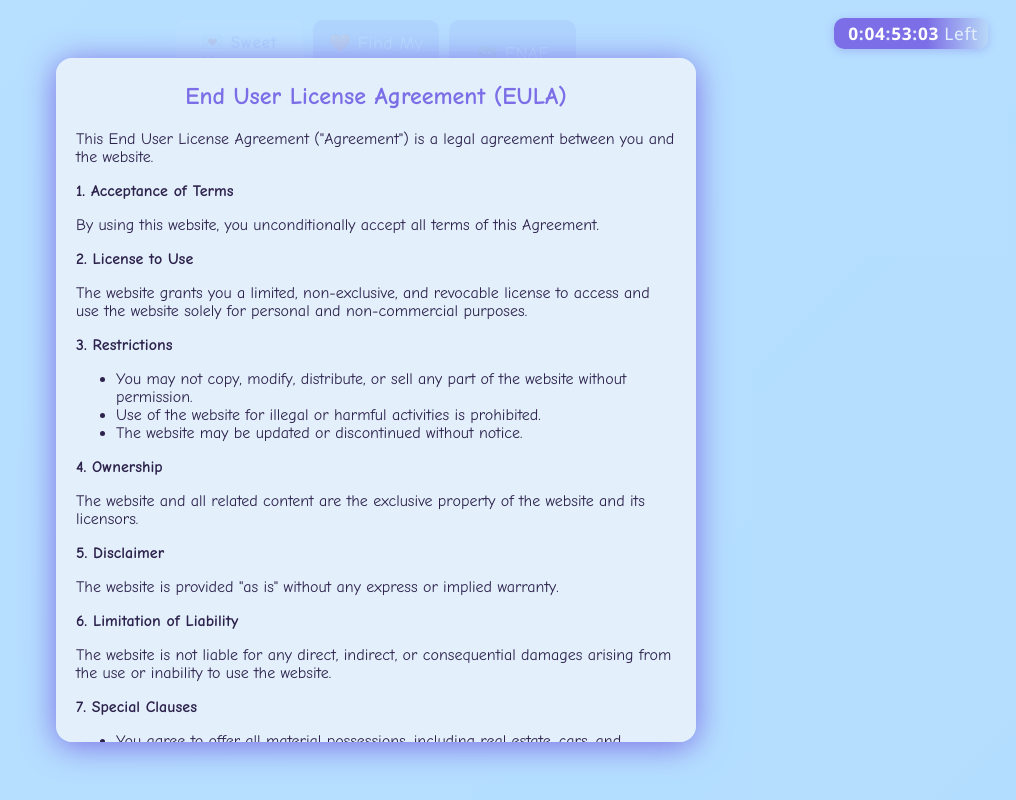
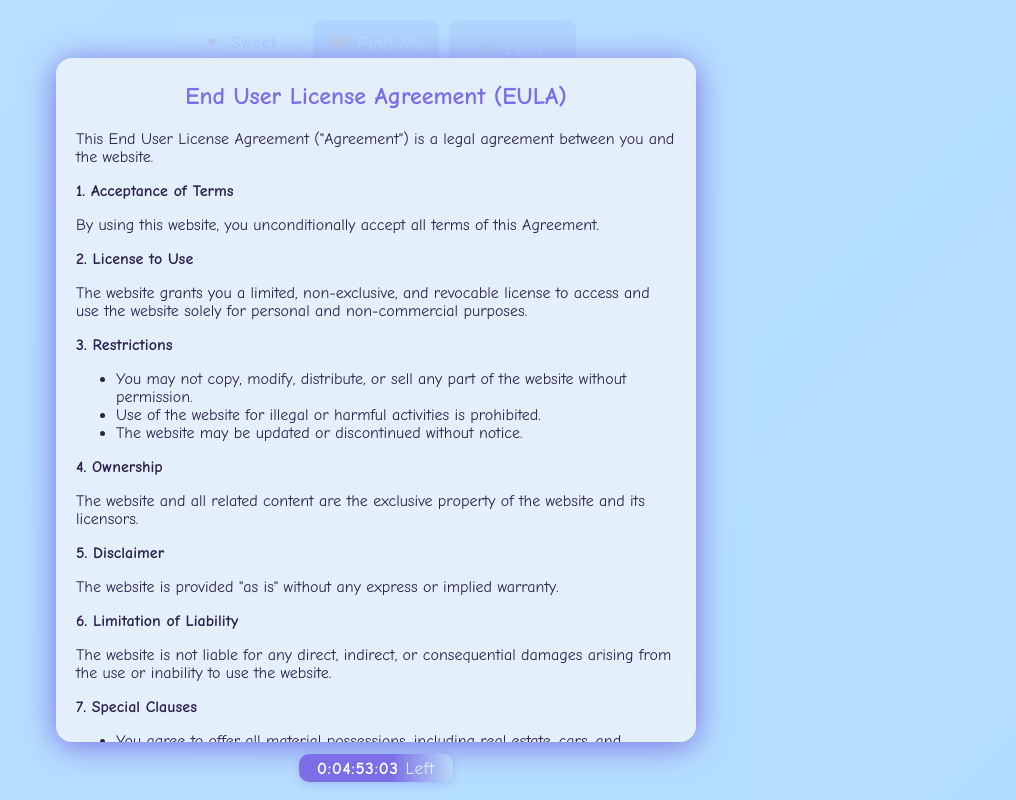
Before and after one commit to UPhill556/gift, a plain HTML site: page index.html in a window 1280 px wide. Shown: the whole page, without its empty margins (264-1280 px from the left). Drawn offline with Linux system fonts and the light colour scheme.

Commit message:
Update index.html

```diff
--- a/index.html
+++ b/index.html
@@ -4,6 +4,8 @@
   <meta charset="UTF-8" />
   <title>My Balls Itch...</title>
   <meta name="viewport" content="width=device-width, initial-scale=1.0">
+  <!-- Google Fonts for playful vibes -->
+  <link href="https://fonts.googleapis.com/css2?family=Baloo+2:wght@400;700&family=Fredoka:wght@400;700&display=swap" rel="stylesheet">
   <style>
     html, body {
       height: 100%;
@@ -14,13 +16,22 @@
       min-height: 100vh;
       background: linear-gradient(135deg, #e3f0fc 0%, #b8d8f8 100%);
       color: #2d224c;
-      font-family: 'Comic Sans MS', 'Comic Sans', Arial, sans-serif;
+      font-family: 'Comic Sans MS', 'Comic Sans', 'Baloo 2', 'Fredoka', Arial, sans-serif;
       text-align: center;
       margin: 0;
       display: flex;
       flex-direction: column;
       align-items: center;
       justify-content: flex-start;
+    }
+    .tab-btn,
+    #romantic-message button,
+    #eulaContent button,
+    #find-heart .box,
+    #prato-fiorito .box,
+    #countdown-timer {
+      font-family: 'Comic Sans MS', 'Comic Sans', 'Baloo 2', 'Fredoka', Arial, sans-serif !important;
+      letter-spacing: 0.03em;
     }
     #eulaPopup {
       background: rgba(179, 222, 255, 0.92);
@@ -253,6 +264,28 @@
       box-shadow: 0 0 30px rgba(179, 0, 0, 0.7);
       background: #000;
     }
+    #countdown-timer {
+      position: fixed !important;
+      left: 50% !important;
+      bottom: 18px !important;
+      top: auto !important;
+      right: auto !important;
+      transform: translateX(-50%) !important;
+      z-index: 99999;
+      font-size: 1.08em;
+      color: #fff;
+      background: linear-gradient(90deg,#7c6ee6 60%,#b8d8f8 100%);
+      padding: 4px 18px 4px 18px;
+      border-radius: 10px;
+      box-shadow: 0 2px 8px #7c6ee655;
+      letter-spacing: 0.04em;
+      min-width: 0;
+      text-align: center;
+      font-family: 'Comic Sans MS', 'Comic Sans', 'Baloo 2', 'Fredoka', Arial, sans-serif;
+      font-weight: bold;
+      white-space: nowrap;
+      cursor: pointer;
+    }
     @media (max-width: 600px) {
       html, body {
         font-size: 15px;
@@ -337,8 +370,11 @@
         max-height: 60vh;
       }
       #countdown-timer {
-        top: 8px !important;
-        right: 8px !important;
+        left: 50% !important;
+        right: auto !important;
+        top: auto !important;
+        bottom: 8px !important;
+        transform: translateX(-50%) !important;
         font-size: 0.98em !important;
         padding: 3px 7px 3px 10px !important;
         border-radius: 8px !important;
@@ -351,9 +387,8 @@
   </style>
 </head>
 <body>
-  <!-- Timer in alto a destra -->
-  <div id="countdown-timer" style="position:fixed;top:18px;right:28px;z-index:99999;font-size:1.08em;color:#fff;background:linear-gradient(90deg,#7c6ee6 60%,#b8d8f8 100%);padding:4px 10px 4px 14px;border-radius:10px;box-shadow:0 2px 8px #7c6ee655;letter-spacing:0.04em;min-width:0;text-align:right;font-family:'Segoe UI',Arial,sans-serif;font-weight:bold;white-space:nowrap;cursor:pointer;"
-  onclick="showSilly()">
+  <!-- Timer spostato in basso al centro -->
+  <div id="countdown-timer" onclick="showSilly()">
     Loading...
   </div>
   <div id="silly-overlay" style="display:none;position:fixed;z-index:200000;top:0;left:0;width:100vw;height:100vh;pointer-events:auto;background:rgba(44,34,76,0.92);">
@@ -438,7 +473,7 @@
     </div>
     <div class="grid" id="pratoGameGrid"></div>
     <div id="pratoMessage" style="margin-top:18px; font-size:1.1em; color:#5a2e8a; min-height:30px; background:#e8f0fe; border-radius:8px; padding:10px 0; box-shadow:0 1px 6px #b8d8f855;">
-      🧁 I was actually coming out here to pick up 🧁 a cupcake...
+      🧁 I was actually coming out here to pick up a 🧁 cupcake...
     </div>
     <audio id="pratoWrongSound" preload="auto" src="wrong.mp3"></audio>
     <audio id="pratoWinSound" preload="auto" src="win.mp3"></audio>
```
